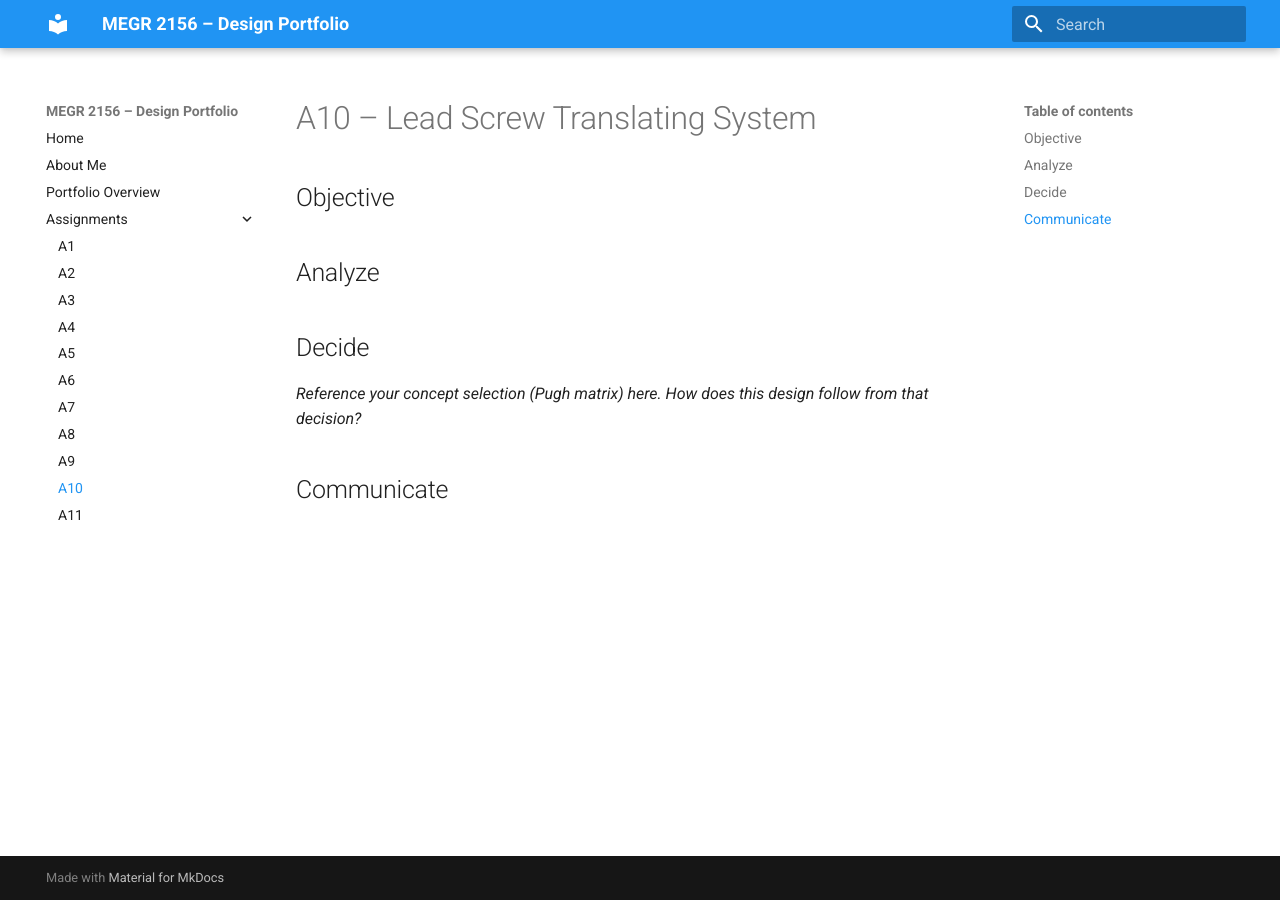
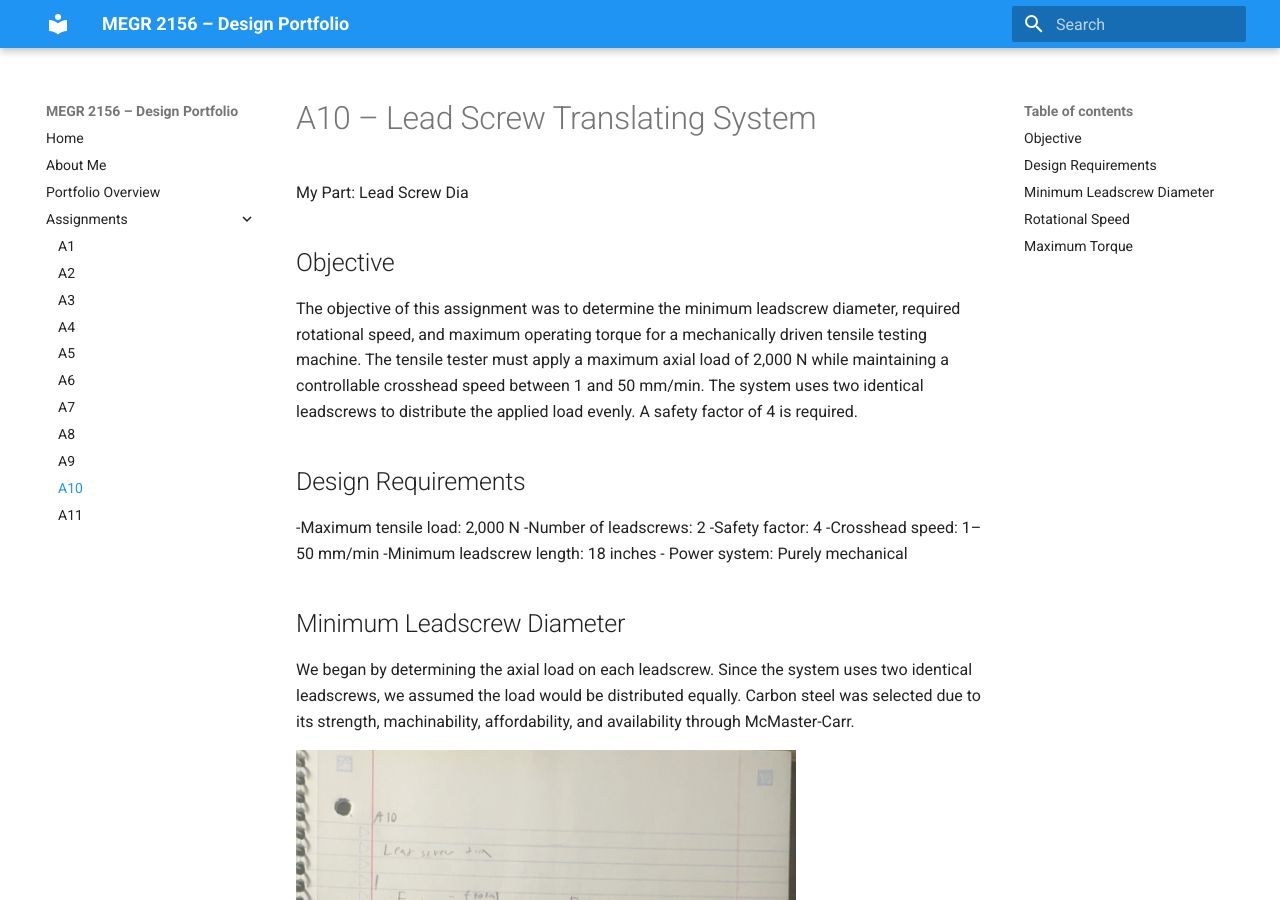
Before and after one commit to Agraha74/megr2157-portfolio, an MkDocs documentation site: the page built from docs/assignments/A10/index.md, in a window 1280 px wide and 900 px high. Built offline with MkDocs 1.6.1 and Material for MkDocs 9.7.7, drawn with Linux system fonts in a browser that asks for light colours; some of the changed text lies outside the part shown.

Commit message:
Update index.md

```diff
--- a/docs/assignments/A10/index.md
+++ b/docs/assignments/A10/index.md
@@ -1,12 +1,53 @@
 # A10 – Lead Screw Translating System
 
+My Part: Lead Screw Dia
+
 ## Objective
+The objective of this assignment was to determine the minimum leadscrew diameter, required rotational speed, and maximum operating torque for a mechanically driven tensile testing machine. The tensile tester must apply a
+maximum axial load of 2,000 N while maintaining a controllable crosshead speed between 1 and 50 mm/min. The system uses two identical leadscrews to distribute the applied load evenly. A safety factor of 4 is required.
+
+## Design Requirements
+
+-Maximum tensile load: 2,000 N
+-Number of leadscrews: 2
+-Safety factor: 4
+-Crosshead speed: 1–50 mm/min
+-Minimum leadscrew length: 18 inches
+- Power system: Purely mechanical
+
+## Minimum Leadscrew Diameter
+
+We began by determining the axial load on each leadscrew. Since the system uses two identical leadscrews, we assumed the load would be distributed equally.
+Carbon steel was selected due to its strength, machinability, affordability, and availability through McMaster-Carr.
 
 
-## Analyze
+<img width="500" height="500" alt="A10 1.jpg" src="A10 1.jpg">
 
+<img width="500" height="500" alt="A10 2.jpg" src="A10 2.jpg">
 
-## Decide
-_Reference your concept selection (Pugh matrix) here. How does this design follow from that decision?_
+McMaster-Carr only had the ultimate tensile strength of 64,000 psi. Because the yield strength was not specified, we estimated it using an assumed yield-to-tensile strength ratio of 0.56.
+The calculated minimum root diameter was approximately 4.5 mm based on axial yielding alone. Additional checks are needed to verify the screw under combined axial and torsional loading.
 
-## Communicate
+## Rotational Speed
+
+<img width="500" height="500" alt="A10 3.jpg" src="A10 3.jpg">
+
+<img width="500" height="500" alt="A10 4.jpg" src="A10 4.jpg">
+
+The required rotational speed range is approximately 0.63–31.5 rpm. Both leadscrews must rotate at the same speed to ensure consistent crosshead movement and minimize misalignment.
+
+## Maximum Torque
+
+<img width="500" height="500" alt="A10 6.jpg" src="A10 6.jpg">
+
+<img width="500" height="500" alt="A10 6.jpg" src="A10 6.jpg">
+
+The operating thread torque is 0.69 N·m per screw, or 1.4 N·m total. The preliminary factored thread torque is 5.5 N·m.
+
+These results use an assumed friction coefficient of 0.15 and exclude bearing friction and drivetrain losses. They do not establish the maximum allowable torsional capacity of the selected screw, which requires a separate strength check.
+
+4. Leadscrew Selection
+
+After evaluating the calculations, we selected the following leadscrew
+
+https://www.mcmaster.com/98935A803/
```
